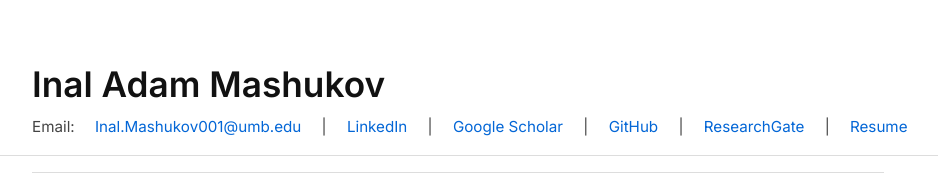
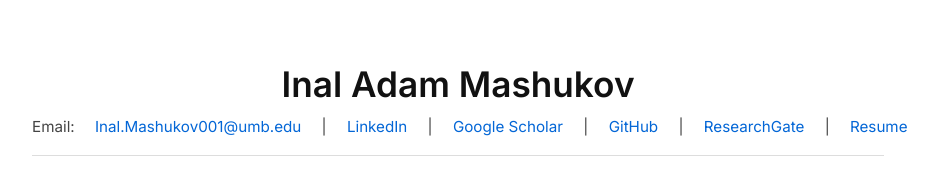
Before and after one commit to I-Adam-Mashukov/I-Adam-Mashukov.github.io, a plain HTML site: page index.html in a window 1280 px wide. Shown: the top 185 px of the page, without its empty margins (182-1120 px from the left). Drawn offline with nearby package versions, Linux system fonts and the light colour scheme.

```diff
--- a/index.html
+++ b/index.html
@@ -8,16 +8,7 @@
   <link href="https://fonts.googleapis.com/css2?family=Inter:wght@400;600&display=swap" rel="stylesheet" />
   <style>
 
-header::after {
-  content: "";
-  display: block;
-  height: 1px;
-  background-color: #ddd;
-  margin-top: 1rem;
-  width: 100vw; /* full screen width */
-  position: relative;
-  left: calc(-50vw + 50%); /* centers it */
-}
+
 
 
     /* Reset & base */
@@ -48,6 +39,7 @@ header::after {
       padding: 1rem 0;
       border-bottom: 1px solid #ddd;
       margin-bottom: 2rem;
+      text-align: center;
     }
     header h1 {
       font-weight: 600;
```
